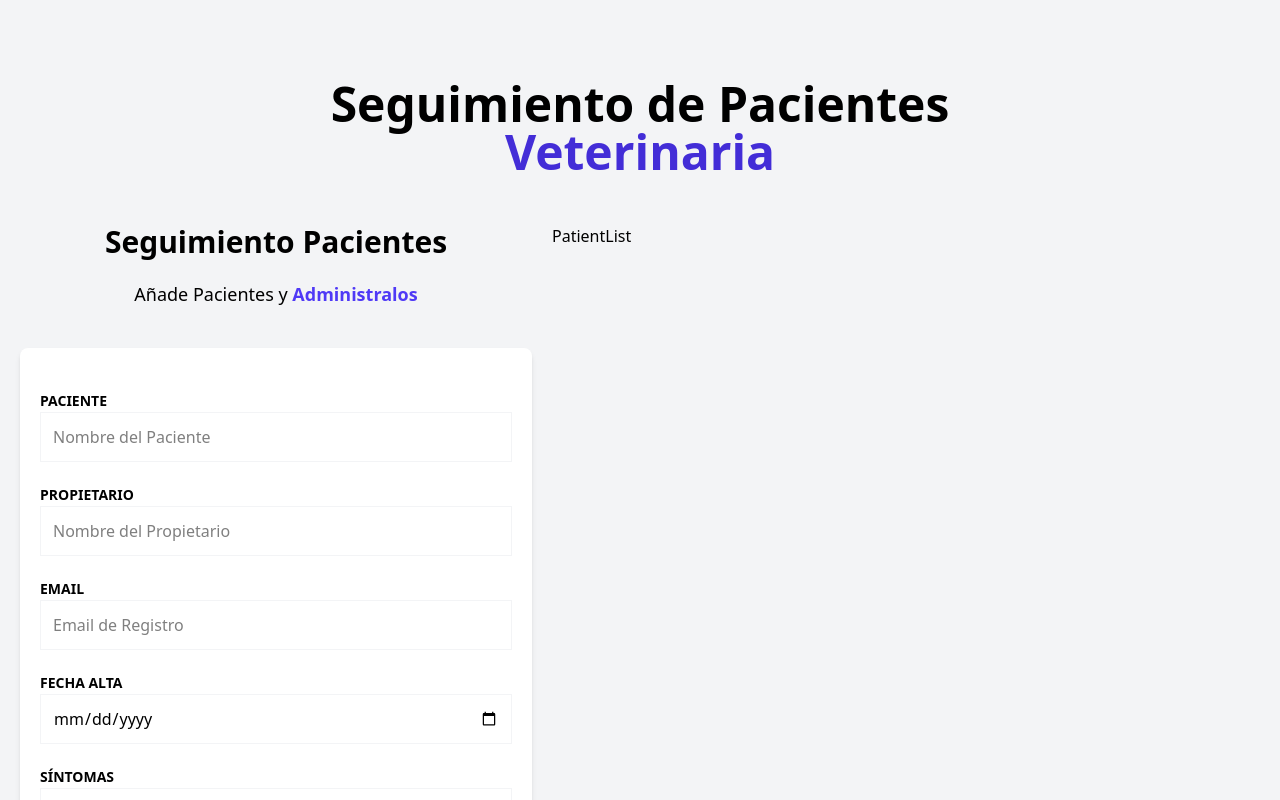
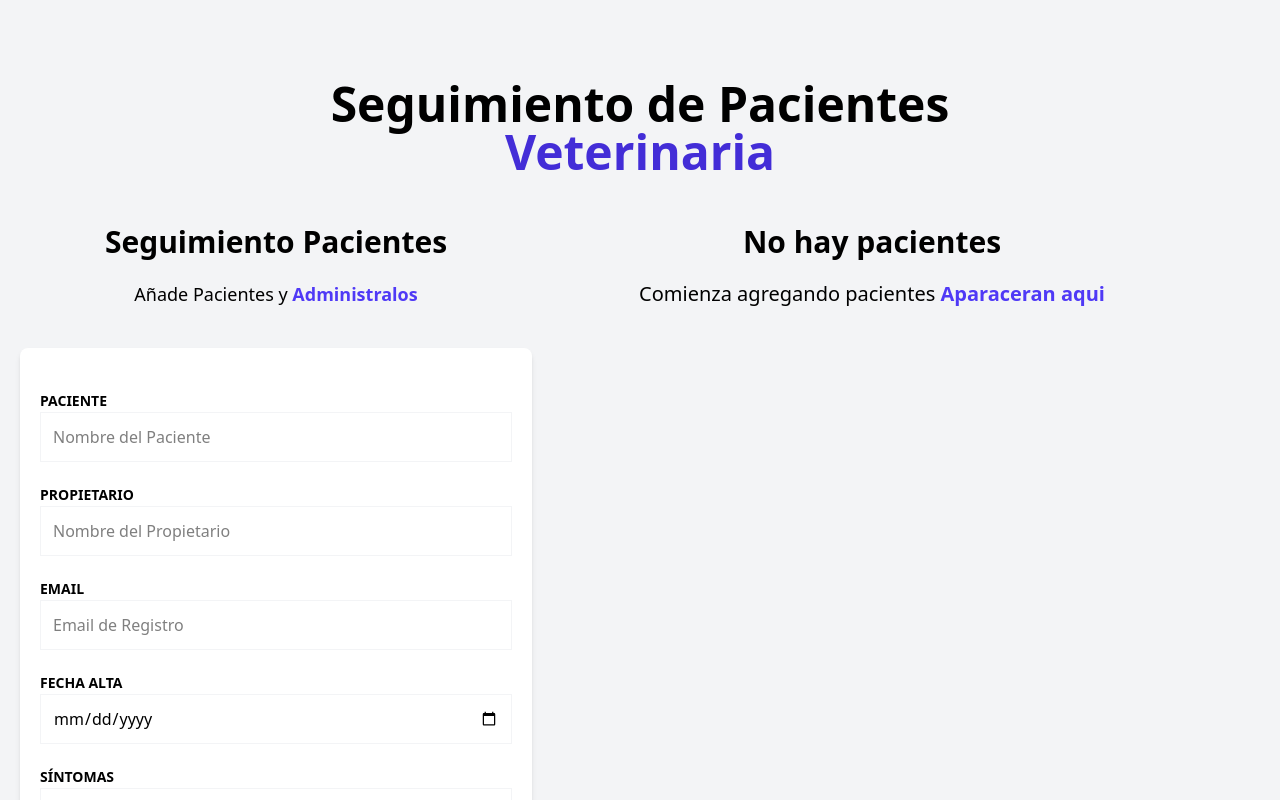
Before and after one commit to DavidFrontendDev/pacientesTutorial, a React (Vite) app: page / in a window 1280 px wide. Shown: the top 800 px of the page. Built offline with nearby package versions, Linux system fonts and the light colour scheme.

Commit message:
Mostrando items de zustand

```diff
--- a/package.json
+++ b/package.json
@@ -14,7 +14,9 @@
     "react": "^19.0.0",
     "react-dom": "^19.0.0",
     "react-hook-form": "^7.54.2",
-    "tailwindcss": "^4.0.12"
+    "tailwindcss": "^4.0.12",
+    "uuid": "^11.1.0",
+    "zustand": "^5.0.3"
   },
   "devDependencies": {
     "@eslint/js": "^9.21.0",
--- /dev/null
+++ b/src/components/PatientDetailItem.tsx
@@ -0,0 +1,15 @@
+type patientDetailProps = {
+  label: string;
+  data: string;
+};
+
+function PatientDetailItem({ label, data }: patientDetailProps) {
+  return (
+    <p className="font-bold mb-3 text-gray-700 uppercase">
+      {label}: {""}
+      <span className="font-normal normal-case">{data}</span>
+    </p>
+  );
+}
+
+export default PatientDetailItem;
--- /dev/null
+++ b/src/components/PatientDetails.tsx
@@ -0,0 +1,21 @@
+import { Patient } from "../types";
+import PatientDetailItem from "./PatientDetailItem";
+
+type PatientProps = {
+  patient: Patient;
+};
+
+function PatientDetails({ patient }: PatientProps) {
+  return (
+    <div className="mx-5 my-10 px-5 py-10 bg-white shadow-md rounded-xl">
+      <PatientDetailItem label="ID" data={patient.id} />
+      <PatientDetailItem label="Nombre" data={patient.name} />
+      <PatientDetailItem label="Propietario" data={patient.caretaker} />
+      <PatientDetailItem label="Email" data={patient.email} />
+      <PatientDetailItem label="Fecha Alta" data={patient.date.toString()} />
+      <PatientDetailItem label="Sintomas" data={patient.symptoms} />
+    </div>
+  );
+}
+
+export default PatientDetails;
--- a/src/components/PatientForm.tsx
+++ b/src/components/PatientForm.tsx
@@ -1,15 +1,20 @@
 import { useForm } from "react-hook-form";
 import Error from "./Error";
 import { DraftPatient } from "../types";
+import { usePatientStore } from "../store";
 
 export default function PatientForm() {
+  const { addPatient } = usePatientStore();
+
   const {
     register,
     handleSubmit,
     formState: { errors },
   } = useForm<DraftPatient>();
 
-  const registerPacient = (data: DraftPatient) => {};
+  const registerPacient = (data: DraftPatient) => {
+    addPatient(data);
+  };
 
   return (
     <div className="md:w-1/2 lg:w-2/5 mx-5">
--- a/src/components/PatientList.tsx
+++ b/src/components/PatientList.tsx
@@ -1,5 +1,35 @@
+import { usePatientStore } from "../store";
+import PatientDetails from "./PatientDetails";
+
 function PatientList() {
-  return <div>PatientList</div>;
+  const patients = usePatientStore((state) => state.patients);
+  return (
+    <div className="md:w-1/2 lg:3/5 md:h-screen overflow-y-scroll">
+      {patients.length ? (
+        <>
+          <h2 className="font-black text-3xl text-center">
+            Listado de pacientes:
+          </h2>
+          <p className="text-xl mt-5 mb-10 text-center">
+            Administra tus {""}
+            <span className="text-indigo-600 font-bold">Pacientes y Citas</span>
+          </p>
+          {patients.map((patient) => (
+            <PatientDetails key={patient.id} patient={patient} />
+          ))}
+        </>
+      ) : (
+        <>
+          {" "}
+          <h2 className="font-black text-3xl text-center">No hay pacientes</h2>
+          <p className="text-xl mt-5 mb-10 text-center">
+            Comienza agregando pacientes {""}
+            <span className="text-indigo-600 font-bold">Aparaceran aqui</span>
+          </p>
+        </>
+      )}
+    </div>
+  );
 }
 
 export default PatientList;
--- /dev/null
+++ b/src/store.ts
@@ -0,0 +1,22 @@
+import { create } from "zustand";
+import { DraftPatient, Patient } from "./types";
+import { v4 as uuidv4 } from "uuid";
+
+type PatientState = {
+  patients: Patient[];
+  addPatient: (data: DraftPatient) => void;
+};
+
+const createPatient = (patient: DraftPatient): Patient => {
+  return { ...patient, id: uuidv4() };
+};
+
+export const usePatientStore = create<PatientState>((set) => ({
+  patients: [],
+  addPatient: (data) => {
+    const newPatient = createPatient(data);
+    set((state) => ({
+      patients: [...state.patients, newPatient],
+    }));
+  },
+}));
```
